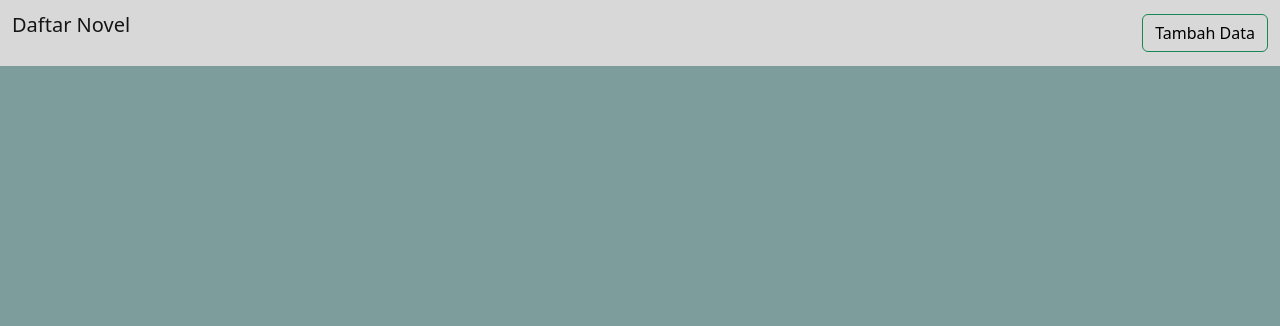
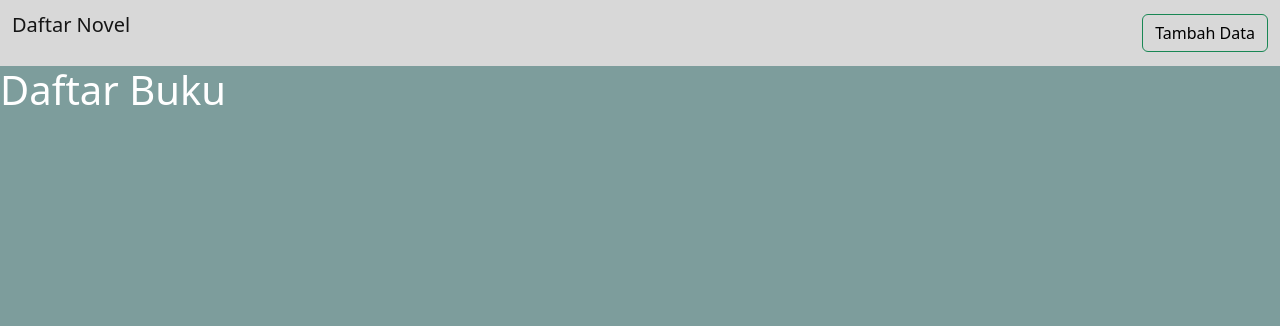
Before and after one commit to SitiKomalasari14/prakweb_b_203040078, a PHP site: page / in a window 1280 px wide. Shown: the top 326 px of the page. Run offline with PHP 8.4, Linux system fonts and the light colour scheme; data that the repository does not hold is empty.

Commit message:
Mengubah judul halaman

```diff
--- a/pw/index.php
+++ b/pw/index.php
@@ -35,6 +35,7 @@ $buku = query("SELECT * FROM buku");
     </nav>
 
     <!--AKHIR NAVBAR  -->
+    <h1>Daftar Buku</h1>
 
     <!-- CARD -->
     <div class="container">
```
